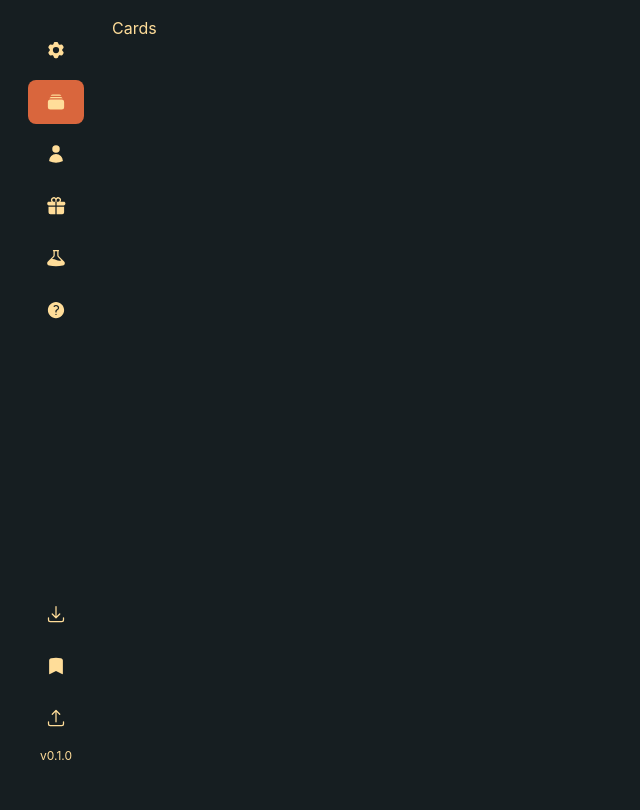
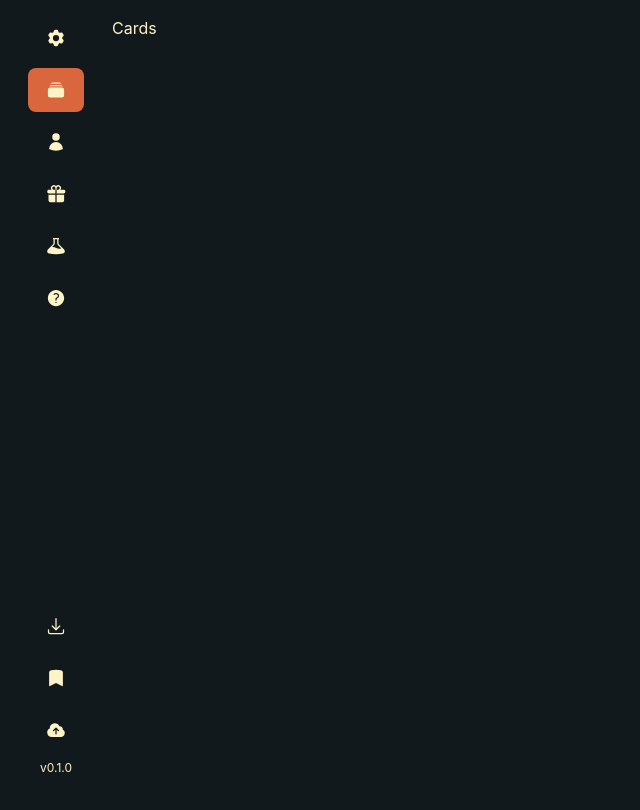
Before and after one commit to kevinbrasileiro/forge-the-spire, a React (Vite) app: page / in a window 1280 px wide. Shown: the top 810 px of the page, without its empty margins (0-640 px from the left). Built offline with nearby package versions, Linux system fonts and the light colour scheme.

Commit message:
style: sidebar

```diff
--- a/src/components/Sidebar.tsx
+++ b/src/components/Sidebar.tsx
@@ -1,4 +1,4 @@
-import { ArrowDownTrayIcon, ArrowUpTrayIcon, BeakerIcon, BookmarkIcon, Cog6ToothIcon, GiftIcon, QuestionMarkCircleIcon, RectangleStackIcon, UserIcon } from "@heroicons/react/24/solid";
+import { ArrowDownTrayIcon, BeakerIcon, BookmarkIcon, CloudArrowUpIcon, Cog6ToothIcon, GiftIcon, QuestionMarkCircleIcon, RectangleStackIcon, UserIcon } from "@heroicons/react/24/solid";
 import { NavLink } from "react-router";
 
 const tabs = [
@@ -10,17 +10,11 @@ const tabs = [
 	{ route: "/events", label: "Events", icon: QuestionMarkCircleIcon },
 ];
 
-const modActions = [
-	{ route: "/a", label: "Import Mod", icon: ArrowDownTrayIcon },
-	{ route: "/aa", label: "Save Mod", icon: BookmarkIcon },
-	{ route: "/aaa", label: "Export Mod", icon: ArrowUpTrayIcon },
-]
-
 export default function Sidebar({
 	appVersion = "0.0.0"
 }) {
   return (
-	<nav className="w-20 h-[calc(100vh-32px)] rounded-lg flex flex-col p-3 justify-between overflow-hidden">
+	<nav className="w-20 h-[calc(100vh-32px)] rounded-lg flex flex-col px-3 justify-between overflow-hidden">
 		<div className="flex flex-col space-y-2">
 			{tabs.map((tab, index) => {
 				const Icon = tab.icon;
@@ -30,8 +24,8 @@ export default function Sidebar({
 						{({ isActive }) => (
 							<div className={
 								isActive
-								? "w-full flex items-center justify-center p-3 rounded-lg cursor-pointer bg-primary transition-colors duration-300"
-								: "w-full flex items-center justify-center p-3 rounded-lg cursor-pointer hover:bg-primary/20 transition-colors duration-300"
+								? "w-full flex items-center justify-center p-3 rounded-lg cursor-pointer bg-primary transition-colors duration-150"
+								: "w-full flex items-center justify-center p-3 rounded-lg cursor-pointer hover:bg-primary/20 transition-colors duration-150"
 							}
 							title={tab.label}
 							>
@@ -43,26 +37,31 @@ export default function Sidebar({
 			})}
 		</div>
 		<div className="flex flex-col space-y-2">
-			{modActions.map((item, index) => {
-				const Icon = item.icon;
 
-				// TODO: This should be buttons
-				return (
-					<NavLink to={item.route} key={index}>
-						{({ isActive }) => (
-							<div className={
-								isActive
-								? "w-full flex items-center justify-center p-3 rounded-lg cursor-pointer bg-primary transition-colors duration-300"
-								: "w-full flex items-center justify-center p-3 rounded-lg cursor-pointer hover:bg-primary/20 transition-colors duration-300"
-							}
-							title={item.label}
-							>
-								<Icon className="w-5 h-5"/>
-							</div>
-						)}
-					</NavLink>
-				);
-			})}
+			<button
+			onClick={() => console.log("import")}
+			>
+				<div className="w-full flex items-center justify-center p-3 rounded-lg cursor-pointer hover:bg-primary/20 transition-colors duration-150" title="Import Mod">
+					<ArrowDownTrayIcon className="w-5 h-5"/>
+				</div>
+			</button>
+
+			<button
+			onClick={() => console.log("save")}
+			>
+				<div className="w-full flex items-center justify-center p-3 rounded-lg cursor-pointer hover:bg-primary/20 transition-colors duration-150" title="Save Mod">
+					<BookmarkIcon className="w-5 h-5"/>
+				</div>
+			</button>
+
+			<button
+			onClick={() => console.log("export")}
+			>
+				<div className="w-full flex items-center justify-center p-3 rounded-lg cursor-pointer hover:bg-primary/20 transition-colors duration-150" title="Export Mod">
+					<CloudArrowUpIcon className="w-5 h-5"/>
+				</div>
+			</button>
+
 			<a href="https://github.com/kevinbrasileiro/forge-the-spire" target="_blank" className="text-xs text-center mb-2 hover:underline">v{appVersion}</a>
 		</div>
 	</nav>
--- a/src/index.css
+++ b/src/index.css
@@ -4,10 +4,10 @@
   --font-sans: "Inter", ui-sans-serif, system-ui, sans-serif,
     "Apple Color Emoji", "Segoe UI Emoji", "Segoe UI Symbol", "Noto Color Emoji";
 
-  --color-black-dark: #161e21;
+  --color-black-dark: #12191c;
   --color-primary: #d9663d;
   --color-secondary: #f29d52;
-  --color-gold-light: #ffdd99;
+  --color-gold-light: #fef3c6;
 
   --color-attention: #962932;
 }
@@ -16,6 +16,6 @@ html,
 body {
   padding: 0;
   margin: 0;
-  color: #ffdd99;
-  background-color: #161e21;
+  color: var(--color-gold-light);
+  background-color: var(--color-black-dark);
 }
```
